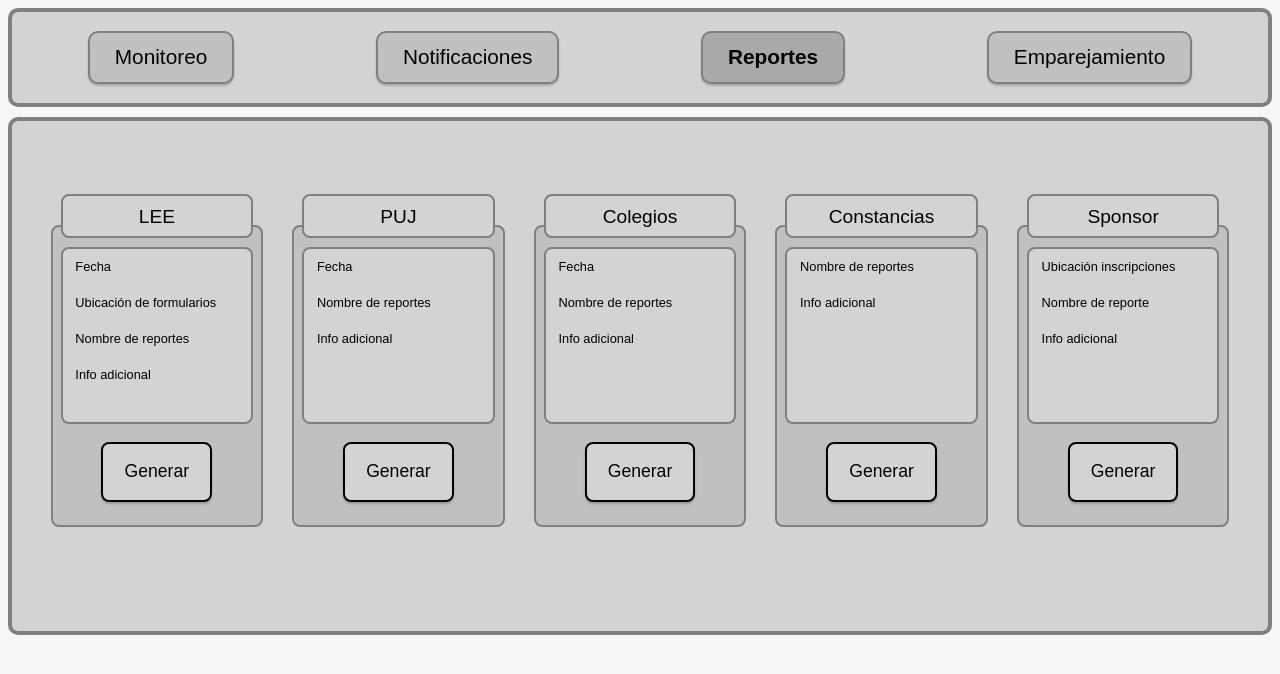
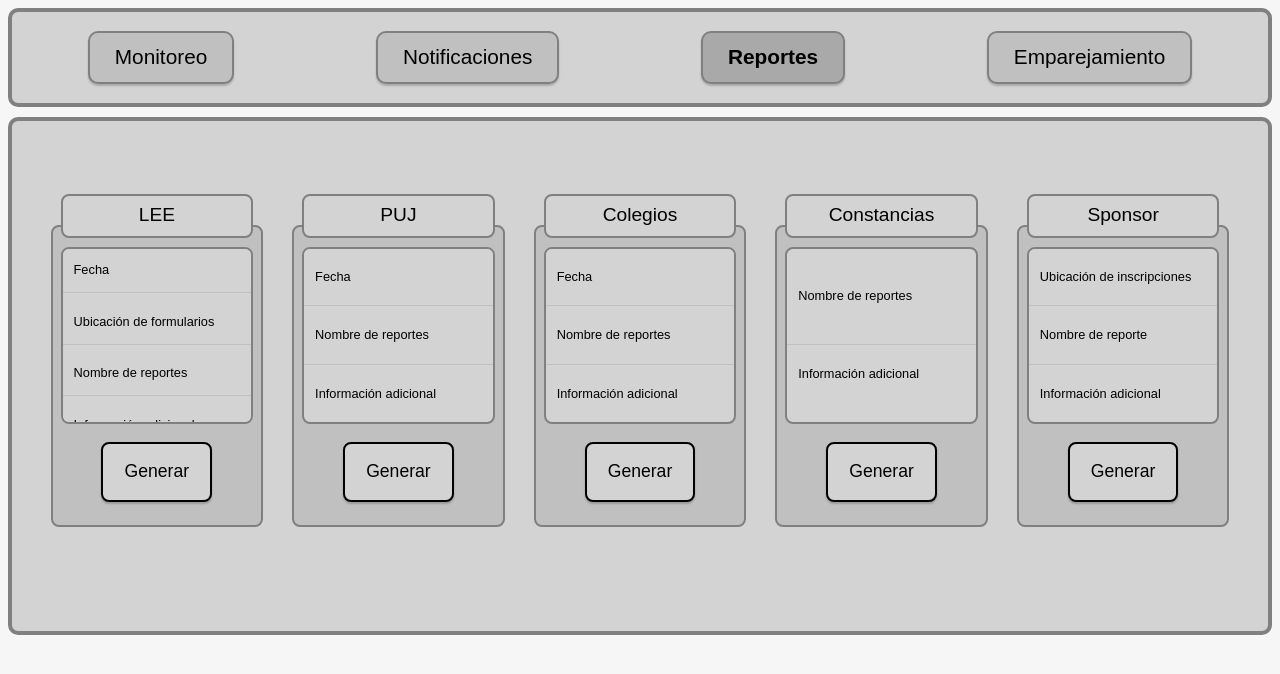
Before and after one commit to SistemaTuGestor/Sistema-TuGestor, a React (Vite) app in the folder stg/: page /reportes in a window 1280 px wide. Shown: the top 674 px of the page. Built offline with nearby package versions, Linux system fonts and the light colour scheme.

Commit message:
:lipstick: Mejoro GUI para listar reportes.

```diff
--- a/stg/src/components/Pantallas/Reportes/Reportes.css
+++ b/stg/src/components/Pantallas/Reportes/Reportes.css
@@ -41,10 +41,13 @@
         font-family : Arial, Helvetica, sans-serif ;
         font-size : 120% ;
         text-align : center ;
-        line-height : 220% ;
+        line-height : 200% ;
     }
 
     .lista {
+        display : flex ;
+        flex-direction : column ;
+        justify-content : space-evenly ;
         /* Posición */
         top : -10% ;
         /* Contenedor */
@@ -58,11 +61,21 @@
         font-family : Arial,Helvetica,sans-serif ;
         font-size : 80% ;
         text-align : left ;
-        text-indent : 1em ;
         /* Ítems */
         padding : 0 ;
-        line-height : 280% ;
+        line-height : 160% ;
         list-style-type : none ;
+        overflow : scroll ;
+    } .lista li {
+        /* Contenedor */
+        background-color : lightgray ;
+        border-top : 1px solid silver ;
+        /* Elementos */
+        padding : 10% 0 6% 11px ;
+        line-height : -10px ;
+    } .lista li:first-child {
+        border-top : none ;
+        margin-top : -8px ;
     }
 
     .opciones button {
--- a/stg/src/components/Pantallas/Reportes/Reportes.tsx
+++ b/stg/src/components/Pantallas/Reportes/Reportes.tsx
@@ -66,7 +66,7 @@
           <li>Fecha</li>
           <li>Ubicación de formularios</li>
           <li>Nombre de reportes</li>
-          <li>Info adicional</li>
+          <li>Información adicional</li>
         </ul>
         <div className="opciones">
           <button onClick={()=>evento_clickGenerar("LEE")}>
@@ -81,7 +81,7 @@
         <ul className="lista">
           <li>Fecha</li>
           <li>Nombre de reportes</li>
-          <li>Info adicional</li>
+          <li>Información adicional</li>
         </ul>
         <div className="opciones">
           <button onClick={()=>evento_clickGenerar("PUJ")}>
@@ -96,7 +96,7 @@
         <ul className="lista">
           <li>Fecha</li>
           <li>Nombre de reportes</li>
-          <li>Info adicional</li>
+          <li>Información adicional</li>
         </ul>
         <div className="opciones">
           <button onClick={()=>evento_clickGenerar("Colegios")}>
@@ -110,7 +110,7 @@
         </div>
         <ul className="lista">
           <li>Nombre de reportes</li>
-          <li>Info adicional</li>
+          <li>Información adicional</li>
         </ul>
         <div className="opciones">
           <button onClick={()=>evento_clickGenerar("Participantes")}>
@@ -123,9 +123,9 @@
           Sponsor
         </div>
         <ul className="lista">
-          <li>Ubicación inscripciones</li>
+          <li>Ubicación de inscripciones</li>
           <li>Nombre de reporte</li>
-          <li>Info adicional</li>
+          <li>Información adicional</li>
         </ul>
         <div className="opciones">
           <button onClick={()=>evento_clickGenerar("Sponsor")}>
```
